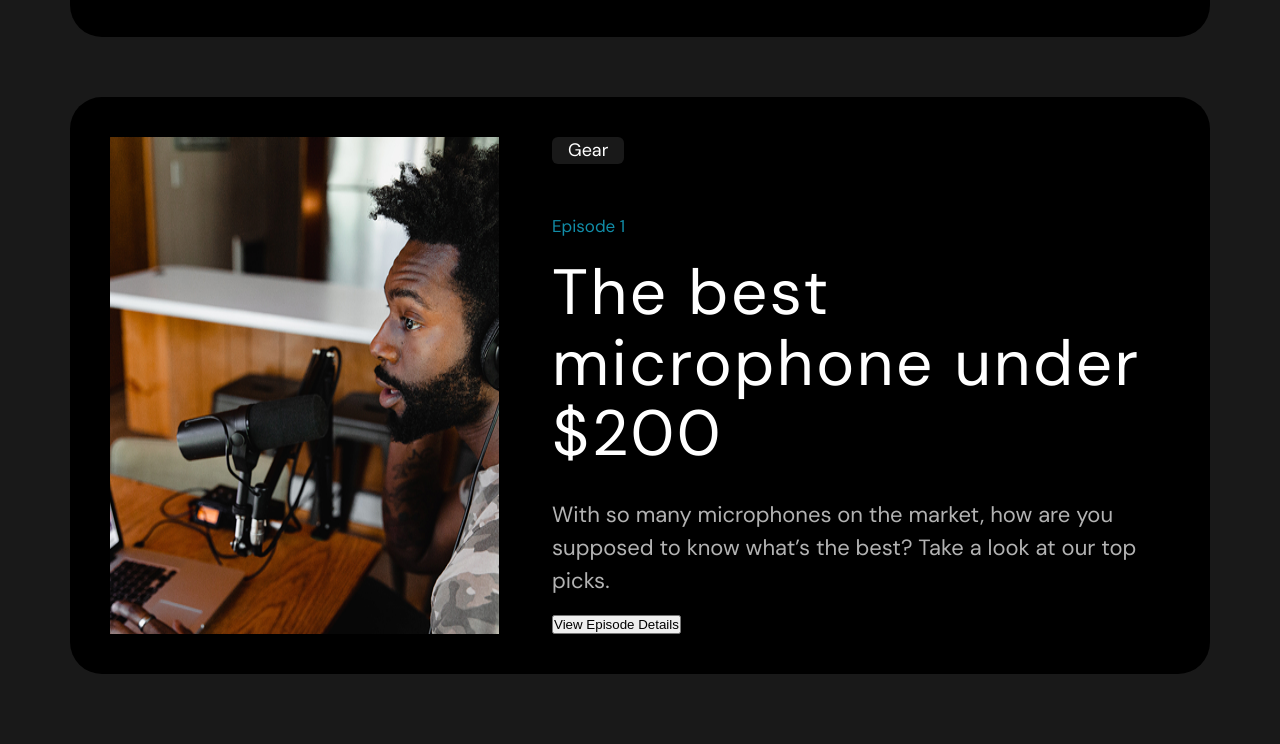
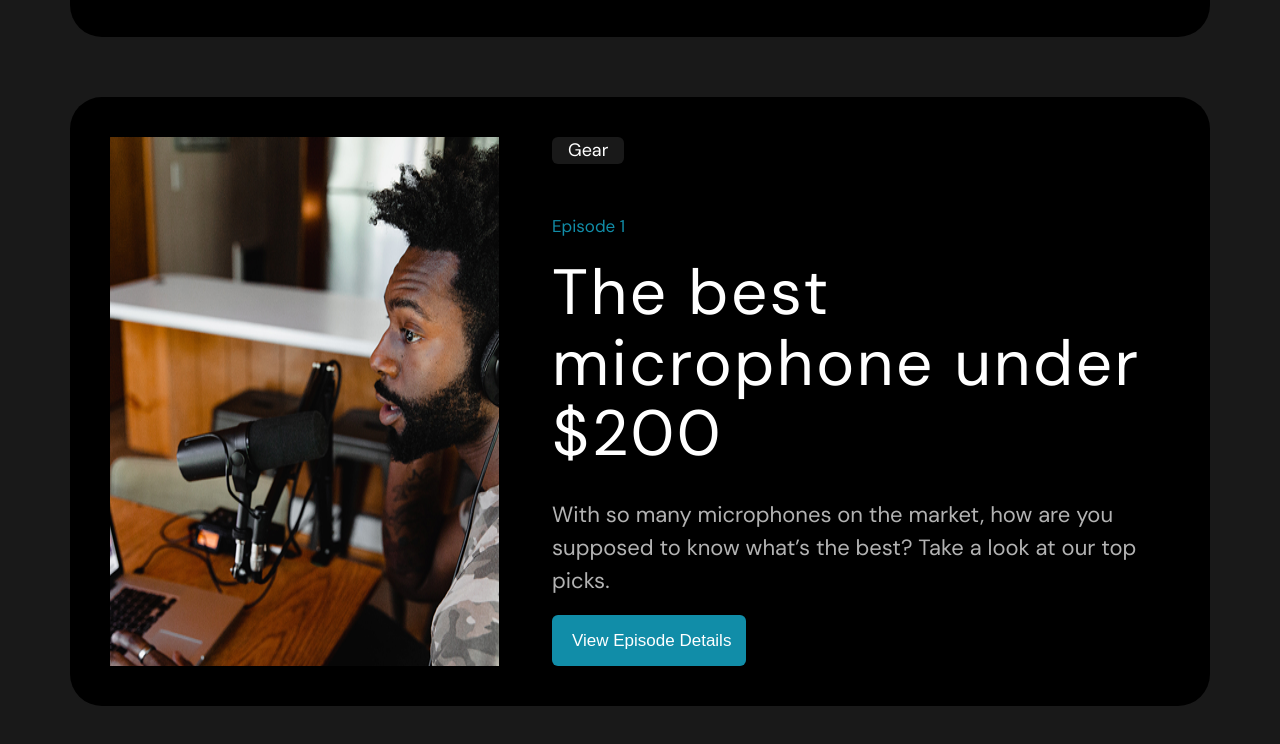
Before and after one commit to khvaskooleg/it-incubator-home-project, a plain HTML site: page index.html in a window 1280 px wide. Shown: the part 2569-3313 px from the top of the page. Drawn offline with Linux system fonts and the light colour scheme.

Commit message:
section 2

```diff
--- a/index.html
+++ b/index.html
@@ -93,7 +93,7 @@
                         <span class="card-span">Episode 1</span>
                         <h3 class="card-title">The best microphone under $200</h3>
                         <p class="card-text">With so many microphones on the market, how are you supposed to know what’s the best? Take a look at our top picks.</p>
-                        <button class="card-button">View Episode Details</button>
+                        <button class="view-button">View Episode Details</button>
                     </div>
                 </article>
             </div>
```
